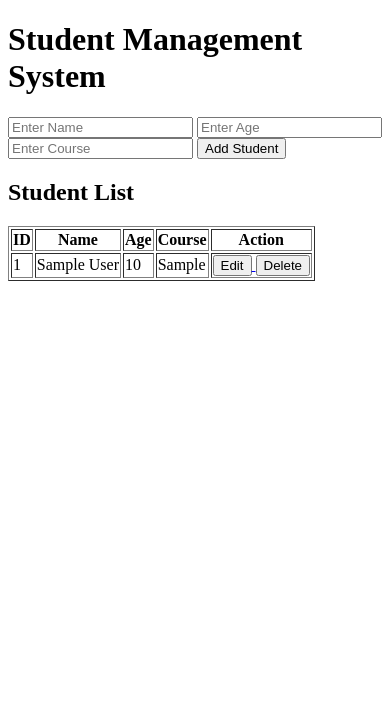
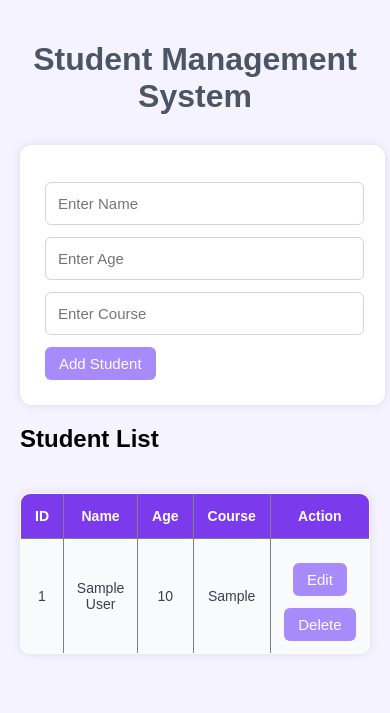
Before and after one commit to Akshaya-pandu/student-management-system, a Flask app: page / in a window 390 px wide. Shown: the top 713 px of the page. Run offline with Flask 3, Linux system fonts and the light colour scheme; tables that the repository leaves empty or names only in its code hold one stand-in row (values such as "Sample post").

Commit message:
UI styling with responsive css

```diff
--- a/static/style.css
+++ b/static/style.css
@@ -0,0 +1,115 @@
+body{
+    font-family: Arial, sans-serif;
+    background-color: #F5F3FF;
+    margin: 0;
+    padding: 20px;
+}
+
+/* Heading */
+
+h1{
+    text-align: center;
+    color: #4B5563;
+    margin-bottom: 30px;
+}
+
+/* Form Styling */
+
+form{
+    width: 350px;
+    margin: 20px auto;
+    background: white;
+    padding: 25px;
+    border-radius: 12px;
+    box-shadow: 0px 0px 10px rgba(0,0,0,0.1);
+}
+
+/* Input Fields */
+
+input{
+    width: 93%;
+    padding: 12px;
+    margin-top: 12px;
+    border: 1px solid #D1D5DB;
+    border-radius: 6px;
+    font-size: 15px;
+}
+
+/* Buttons */
+
+button{
+    padding: 10px 20px;
+    margin-top: 12px;
+    border: none;
+    border-radius: 6px;
+    background-color: #A78BFA;
+    color: white;
+    cursor: pointer;
+    font-size: 15px;
+    transition: 0.3s;
+}
+
+/* Button Hover */
+
+button:hover{
+    background-color: #8B5CF6;
+}
+
+/* Table Styling */
+
+table{
+    width: 85%;
+    margin: 40px auto;
+    border-collapse: collapse;
+    background: white;
+    border-radius: 10px;
+    overflow: hidden;
+    box-shadow: 0px 0px 10px rgba(0,0,0,0.1);
+}
+
+/* Table Header */
+
+th{
+    background-color: #7C3AED;
+    color: white;
+    padding: 14px;
+}
+
+/* Table Data */
+
+td{
+    padding: 12px;
+    border-bottom: 1px solid #E5E7EB;
+    text-align: center;
+    color: #374151;
+}
+
+/* Alternate Row Color */
+
+tr:nth-child(even){
+    background-color: #F9FAFB;
+}
+
+/* Remove Link Underline */
+
+a{
+    text-decoration: none;
+}
+
+/* Responsive Design */
+
+@media screen and (max-width: 768px){
+
+    form{
+        width: 90%;
+    }
+
+    table{
+        width: 100%;
+        font-size: 14px;
+    }
+
+    button{
+        padding: 8px 14px;
+    }
+}
--- a/templates/index.html
+++ b/templates/index.html
@@ -2,6 +2,7 @@
 <html>
 <head>
     <title>Student Management System</title>
+    <link rel="stylesheet" href="{{ url_for('static', filename='style.css') }}">
 </head>
 <body>
 
```
